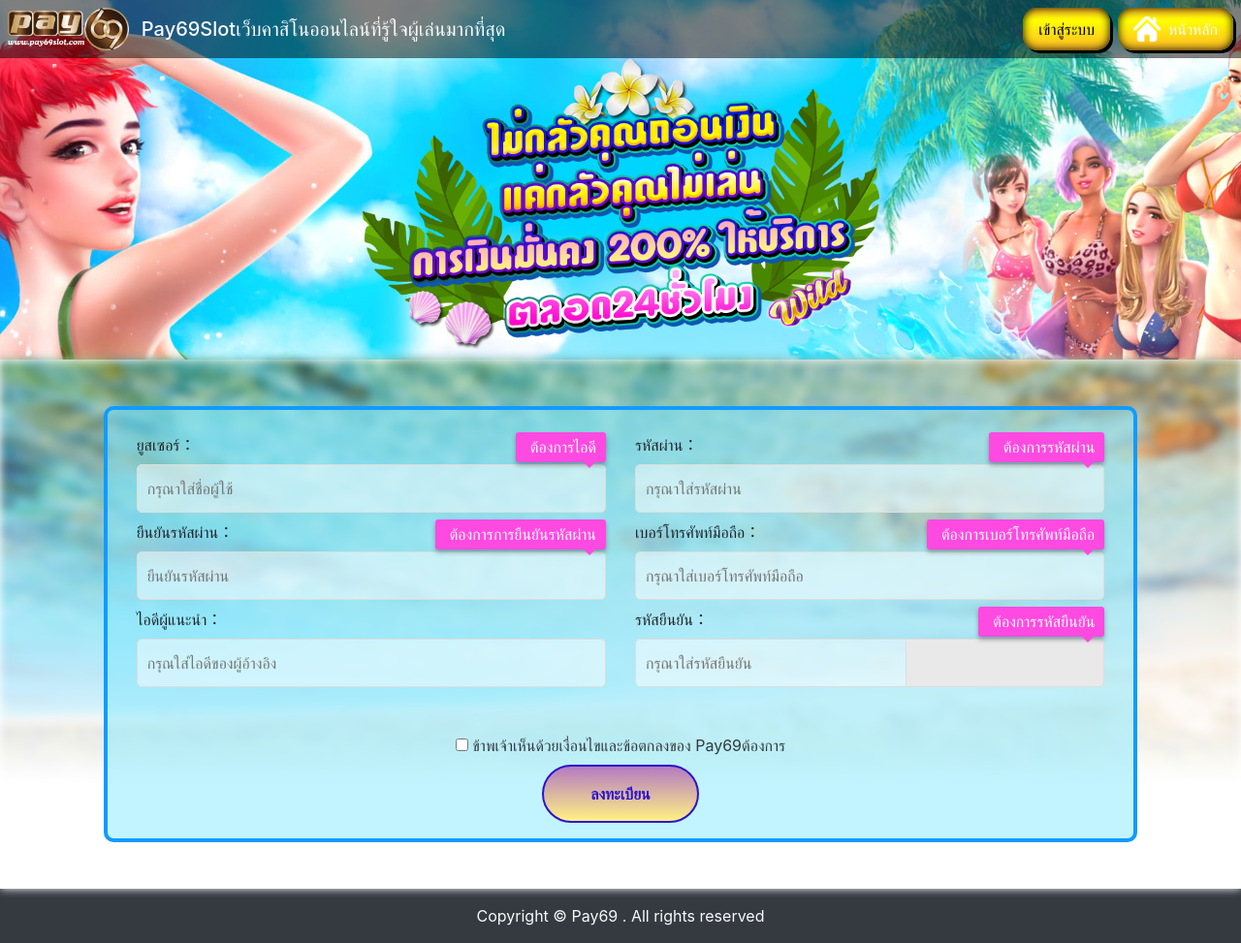
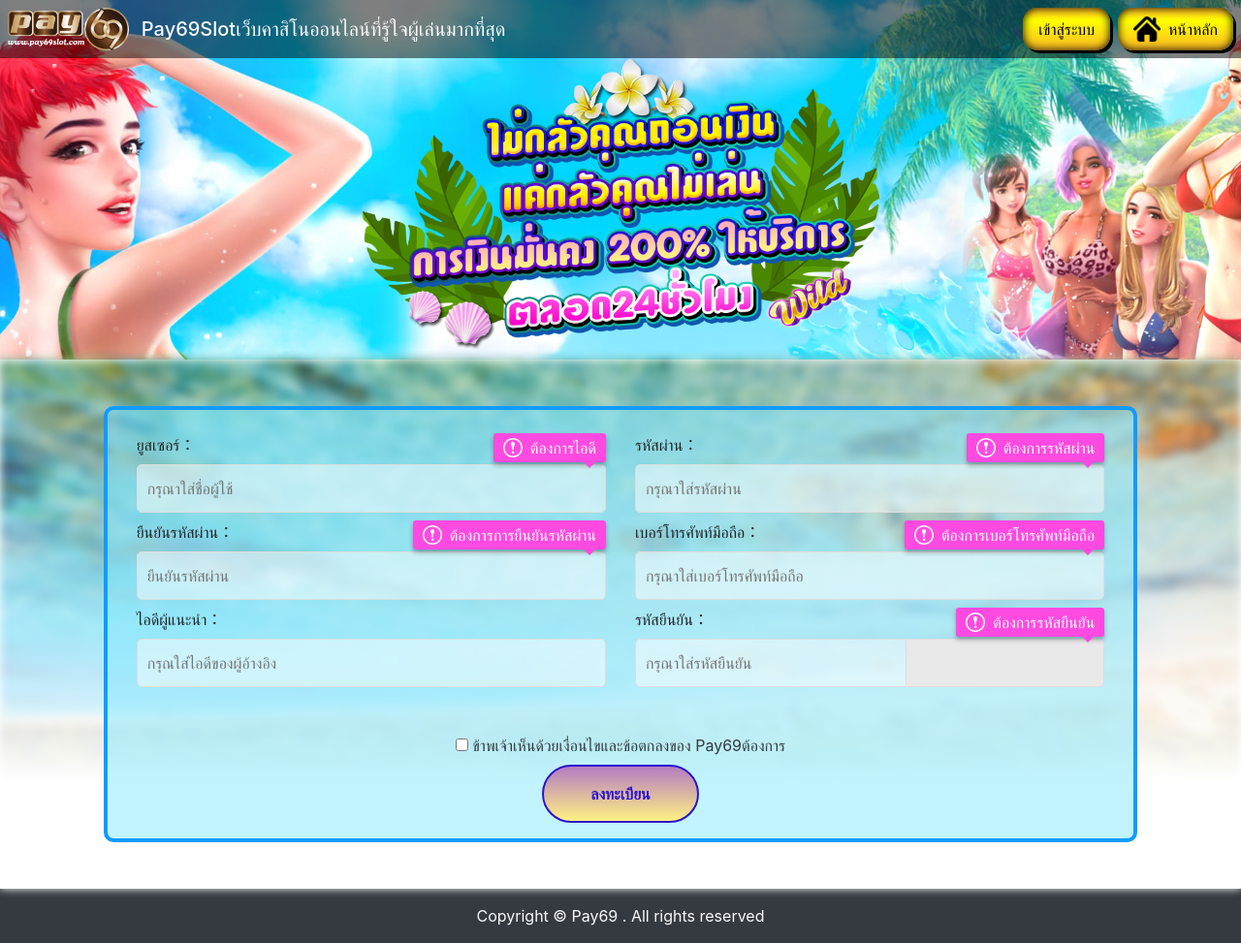
Before and after one commit to PaddyChen1012/20210517-LP, a PHP site: page /registered.html in a window 1280 px wide. Shown: the whole page at 97% size. Run offline with PHP 8.4, Linux system fonts and the light colour scheme; some libraries are stand-ins or nearby versions.

Commit message:
修正註冊頁

```diff
--- a/20210712_vera/css/Custom.css
+++ b/20210712_vera/css/Custom.css
@@ -21,6 +21,7 @@
     color:#000;
 }
 .flashing{animation: flashing alternate infinite .8s linear}
+.submit-flashing{animation: submit-flashing alternate infinite .8s linear}
 .text-blue{color:#12699e;}
 .text-sky{color:#dbf9fb;}
 .bg-blue{background:#12699e;}
@@ -66,6 +67,7 @@
 .img-l{background:url(../images/arrow-l.png)no-repeat center/contain;}
 .img-d{background:url(../images/arrow-d.png)no-repeat center bottom/contain;}
 .hover:hover{-webkit-filter:drop-shadow(0px 0px 15px #ff0);}
+.pc-only{display:block;}
 
 /* 試玩頁面 */
 .modal-dialog{
@@ -128,7 +130,9 @@
 }
 .poperrorMsg {
     position: absolute;
-    z-index: 20;
+    display: flex;
+    align-items: center;
+    z-index: 0;
     bottom: 52px;
     right: 15px;
     width: auto;
@@ -140,14 +144,7 @@
     -webkit-box-shadow: 0 3px 5px 0 rgb(0 0 0 / 30%);
     box-shadow: 0 3px 5px 0 rgb(0 0 0 / 30%);
 }
-.poperrorMsg:before {
-    content: "";
-    font-family: Glyphicons Halflings;
-    font-weight: 600;
-    margin-right: 5px;
-    top: 1px;
-    position: relative;
-}
+.care-icon{height:20px;}
 .poperrorMsg:after {
     content: "";
     width: 0;
@@ -189,6 +186,22 @@
         filter: progid:DXImageTransform.Microsoft.gradient(startColorstr="#093d93",endColorstr="#093d93",GradientType=1);
     }
 }
+@keyframes submit-flashing {
+    0%{
+        background: rgb(255,241,131);
+        background: -moz-linear-gradient(0deg, rgba(255,241,131,1) 0%, rgba(180,123,194,1) 100%);
+        background: -webkit-linear-gradient(0deg, rgba(255,241,131,1) 0%, rgba(180,123,194,1) 100%);
+        background: linear-gradient(0deg, rgba(255,241,131,1) 0%, rgba(180,123,194,1) 100%);
+        filter: progid:DXImageTransform.Microsoft.gradient(startColorstr="#fff183",endColorstr="#b47bc2",GradientType=1);
+    }
+    100%{
+        background: rgb(255,241,131);
+        background: -moz-linear-gradient(180deg, rgba(255,241,131,1) 0%, rgba(180,123,194,1) 100%);
+        background: -webkit-linear-gradient(180deg, rgba(255,241,131,1) 0%, rgba(180,123,194,1) 100%);
+        background: linear-gradient(180deg, rgba(255,241,131,1) 0%, rgba(180,123,194,1) 100%);
+        filter: progid:DXImageTransform.Microsoft.gradient(startColorstr="#fff183",endColorstr="#b47bc2",GradientType=1);
+    }
+}
 
 @media screen and (max-width:500px) {
     .position-ph-relative{position:relative !important;}
@@ -200,4 +213,5 @@
     .btn-where{bottom: 1%;right:unset;}
     .h1{font-size:1.25rem;}
     .h3{font-size:.8rem;}
+    .pc-only{display:none;}
 }
--- a/20210712_vera/index.html
+++ b/20210712_vera/index.html
@@ -18,7 +18,7 @@
         </div>
         <div class="h-100 d-flex align-items-center ">
             <a class="btn-c d-flex align-items-center justify-content-center px-3 py-2 h-100 mr-2" href="https://www.pay69slot.com/?pid=LPpage&utm_source=BCLP&utm_medium=Ad&utm_campaign=login">เข้าสู่ระบบ</a>
-            <a class="btn-c d-flex align-items-center justify-content-center px-3 py-2 h-100 text-light flashing" href="registered.html"><img src="images/user-w.png" class="h-100 mr-2" alt="">สมัครสมาชิก</a>
+            <a class="btn-c d-flex align-items-center justify-content-center px-3 py-2 h-100 text-light flashing" href="registered.html"><img src="images/user-w.png" class="h-100" alt=""><t class="pc-only ml-2">สมัครสมาชิก</t></a>
         </div>
     </div>
     <div class="container-fluid main-place p-0">
--- a/20210712_vera/registered.html
+++ b/20210712_vera/registered.html
@@ -18,7 +18,7 @@
         </div>
         <div class="h-100 d-flex align-items-center ">
             <a class="btn-c d-flex align-items-center justify-content-center px-3 py-2 h-100 mr-2" href="https://www.pay69slot.com/?pid=LPpage&utm_source=BCLP&utm_medium=Ad&utm_campaign=login">เข้าสู่ระบบ</a>
-            <a class="btn-c d-flex align-items-center justify-content-center px-3 py-2 h-100 text-light" href="index.html"><img src="images/home-w.png" class="h-100 mr-2" alt="">หน้าหลัก</a>
+            <a class="btn-c d-flex align-items-center justify-content-center px-3 py-2 h-100" href="index.html"><img src="images/home-b.png" class="h-100" alt=""><t class="pc-only ml-2">หน้าหลัก</t></a>
         </div>
     </div>
     <div class="container-fluid main-place p-0">
@@ -38,25 +38,25 @@
                     <span class="d-block w-100 my-2">ยูสเซอร์：</span>
                     <input placeholder="กรุณาใส่ชื่อผู้ใช้" maxlength="16" autocomplete="off" class="form-input w-100">
                     <!-- 沒有填寫的時候顯示 -->
-                    <div class="poperrorMsg">ต้องการไอดี</div>
+                    <div class="poperrorMsg"><img class="care-icon" src="images/alert-circle-outline.png" alt=""><t class="pc-only ml-2">ต้องการไอดี</t></div>
                 </div>
                 <div class="col-12 col-md-6">
                     <span class="d-block w-100 my-2">รหัสผ่าน：</span>
                     <input placeholder="กรุณาใส่รหัสผ่าน" maxlength="16" autocomplete="off" class="form-input w-100">
                     <!-- 沒有填寫的時候顯示 -->
-                    <div class="poperrorMsg">ต้องการรหัสผ่าน</div>
+                    <div class="poperrorMsg"><img class="care-icon" src="images/alert-circle-outline.png" alt=""><t class="pc-only ml-2">ต้องการรหัสผ่าน</t></div>
                 </div>
                 <div class="col-12 col-md-6">
                     <span class="d-block w-100 my-2">ยืนยันรหัสผ่าน：</span>
                     <input placeholder="ยืนยันรหัสผ่าน" maxlength="16" autocomplete="off" class="form-input w-100">
                     <!-- 沒有填寫的時候顯示 -->
-                    <div class="poperrorMsg">ต้องการการยืนยันรหัสผ่าน</div>
+                    <div class="poperrorMsg"><img class="care-icon" src="images/alert-circle-outline.png" alt=""><t class="pc-only ml-2">ต้องการการยืนยันรหัสผ่าน</t></div>
                 </div>
                 <div class="col-12 col-md-6">
                     <span class="d-block w-100 my-2">เบอร์โทรศัพท์มือถือ：</span>
                     <input placeholder="กรุณาใส่เบอร์โทรศัพท์มือถือ" maxlength="16" autocomplete="off" class="form-input w-100">
                     <!-- 沒有填寫的時候顯示 -->
-                    <div class="poperrorMsg">ต้องการเบอร์โทรศัพท์มือถือ</div>
+                    <div class="poperrorMsg"><img class="care-icon" src="images/alert-circle-outline.png" alt=""><t class="pc-only ml-2">ต้องการเบอร์โทรศัพท์มือถือ</t></div>
                 </div>
                 <div class="col-12 col-md-6">
                     <span class="d-block w-100 my-2">ไอดีผู้แนะนำ：</span>
@@ -67,13 +67,13 @@
                     <input placeholder="กรุณาใส่รหัสยืนยัน" maxlength="16" autocomplete="off" class="form-input w-100">
                     <div class="input-addon checknum_img"><img src="" alt=""></div>
                     <!-- 沒有填寫的時候顯示 -->
-                    <div class="poperrorMsg">ต้องการรหัสยืนยัน</div>
+                    <div class="poperrorMsg"><img class="care-icon" src="images/alert-circle-outline.png" alt=""><t class="pc-only ml-2">ต้องการรหัสยืนยัน</t></div>
                 </div>
                 <div class="col-12 text-center mt-5">
                     <input type="checkbox" value="true">
                     <span class="text-dark">ข้าพเจ้าเห็นด้วยเงื่อนไขและข้อตกลงของ Pay69ต้องการ</span>
                 </div>
-                <div class="col-12 text-center mt-2"><button class="sumbit-btn py-3 px-5" type="sumbit">ลงทะเบียน</button></div>
+                <div class="col-12 text-center mt-2"><button class="sumbit-btn py-3 px-5 submit-flashing" type="sumbit">ลงทะเบียน</button></div>
             </div>
         </div>
 
```
Also changed, not shown: 20210712_vera/images/alert-circle-outline.png (added).
